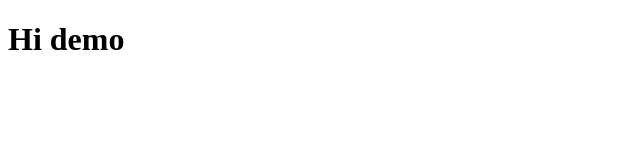
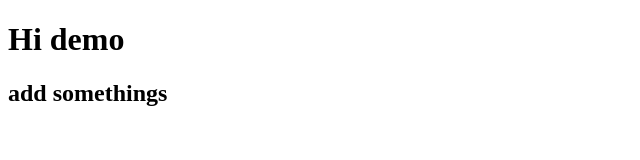
Before and after one commit to chachagof/git-demo, a plain HTML site: page index.html in a window 1280 px wide. Shown: the whole page, without its empty margins (0-640 px from the left). Drawn offline with Linux system fonts and the light colour scheme.

Commit message:
add something

```diff
--- a/index.html
+++ b/index.html
@@ -8,5 +8,6 @@
 </head>
 <body>
   <h1>Hi demo</h1>
+  <h2>add somethings</h2>
 </body>
 </html>
```
